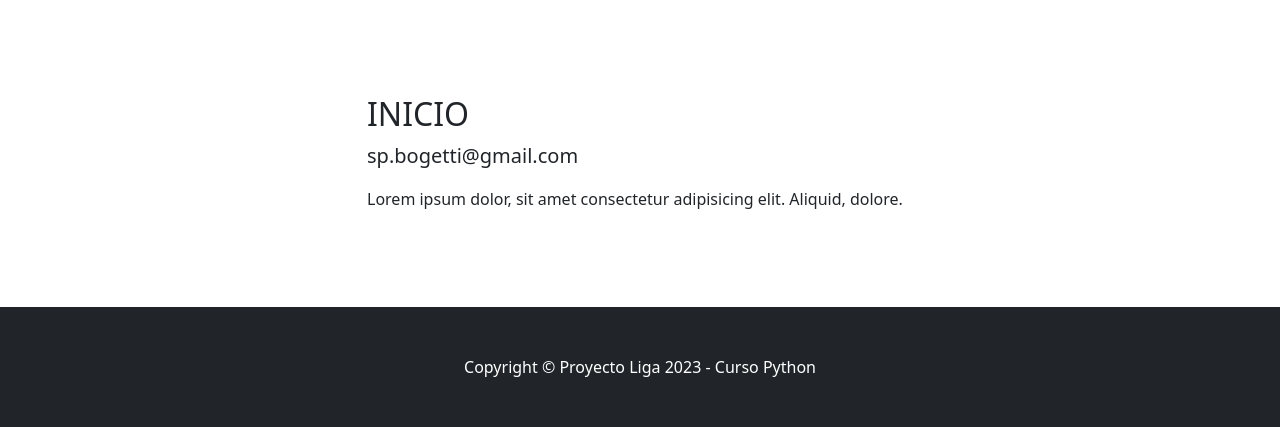
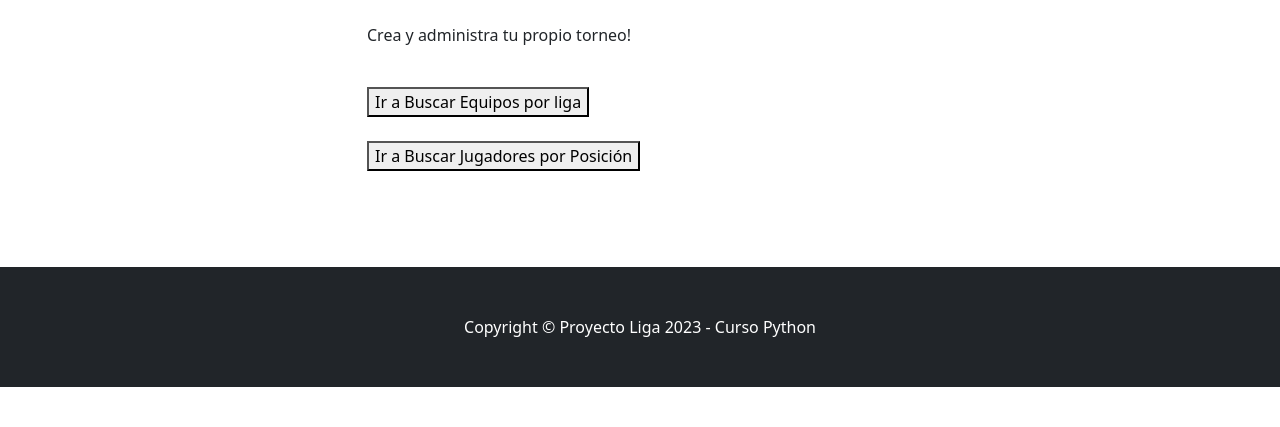
Before and after one commit to Santuk1889/Tercera-Pre-Entrega-Bogetti, a Django app: page /AppLiga/ in a window 1280 px wide. Shown: the part 489-916 px from the top of the page. After the commit the page ends 876 px from the top, so only its background shows below. Run offline with Django 4.2, Linux system fonts and the light colour scheme; some libraries are stand-ins or nearby versions.

Commit message:
Se agrega archivo README.md, se agregan busquedas desde Inicio. Listo para entregar pre-entrega.

```diff
--- a/AppLiga/templates/busquedaLiga.html
+++ b/AppLiga/templates/busquedaLiga.html
@@ -8,7 +8,7 @@
                     <h2>Busqueda de Equipos por Liga</h2>
                     <p>Liga: <input type="text" name="liga"></p>
                     <button type="submit"> Buscar Equipo </button>
-                    <p class="mb-0">Lorem ipsum dolor, sit amet consectetur adipisicing elit. Aliquid, dolore.</p>
+                    <p class="mb-0">Opciones frecuentes: Liga A, 1, A, Liga B, B, 2, Liga C, C, 3.</p>
                 </form>
             </div>
         </div>
--- a/AppLiga/templates/busquedaPosicion.html
+++ b/AppLiga/templates/busquedaPosicion.html
@@ -8,7 +8,7 @@
                     <h2>Busqueda de Jugadores por Posición</h2>
                     <p>Posición: <input type="text" name="posicion"></p>
                     <button type="submit"> Buscar Jugador </button>
-                    <p class="mb-0">Lorem ipsum dolor, sit amet consectetur adipisicing elit. Aliquid, dolore.</p>
+                    <p class="mb-0">Opciones frecuentes: Arquero, Defensor, Volante, Delantero</p>
                 </form>
             </div>
         </div>
--- a/AppLiga/templates/equipos.html
+++ b/AppLiga/templates/equipos.html
@@ -4,9 +4,7 @@
     <div class="container my-5">
         <div class="row justify-content-center">
             <div class="col-lg-6">
-                <h2>EQUIPOS</h2>
-                <p class="lead">EQUIPOS</p>
-                <p class="mb-0">Lorem ipsum dolor, sit amet consectetur adipisicing elit. Aliquid, dolore.</p>
+                <h2>Equipos</h2>
             </div>
         </div>
     </div>
--- a/AppLiga/templates/equiposFormulario.html
+++ b/AppLiga/templates/equiposFormulario.html
@@ -8,7 +8,6 @@
                     <h2>Registro de Equipos</h2>
                     {{miFormulario.as_p}}
                     <button type="submit"> Registrar Equipo </button>
-                    <p class="mb-0">Lorem ipsum dolor, sit amet consectetur adipisicing elit. Aliquid, dolore.</p>
                 </form>
             </div>
         </div>
--- a/AppLiga/templates/inicio.html
+++ b/AppLiga/templates/inicio.html
@@ -4,9 +4,19 @@
     <div class="container my-5">
         <div class="row justify-content-center">
             <div class="col-lg-6">
-                <h2>INICIO</h2>
-                <p class="lead">sp.bogetti@gmail.com</p>
-                <p class="mb-0">Lorem ipsum dolor, sit amet consectetur adipisicing elit. Aliquid, dolore.</p>
+                <h2>Inicio</h2>
+                <br>
+                <p>Bienvenido a Proyecto Liga</p>
+                <br>
+                <p>Crea y administra tu propio torneo!</p>
+                <br>
+                <a href="{% url 'busquedaLiga' %}">
+                    <button type="button">Ir a Buscar Equipos por liga</button>
+                </a>
+                <br><br>
+                <a href="{% url 'busquedaPosicion' %}">
+                    <button type="button">Ir a Buscar Jugadores por Posición</button>
+                </a>
             </div>
         </div>
     </div>
--- a/AppLiga/templates/jugadores.html
+++ b/AppLiga/templates/jugadores.html
@@ -4,9 +4,7 @@
     <div class="container my-5">
         <div class="row justify-content-center">
             <div class="col-lg-6">
-                <h2>JUGADORES</h2>
-                <p class="lead">sp.bogetti@gmail.com</p>
-                <p class="mb-0">Lorem ipsum dolor, sit amet consectetur adipisicing elit. Aliquid, dolore.</p>
+                <h2>Jugadores</h2>
             </div>
         </div>
     </div>
--- a/AppLiga/templates/jugadoresFormulario.html
+++ b/AppLiga/templates/jugadoresFormulario.html
@@ -8,7 +8,6 @@
                     <h2>Registro de Jugadores</h2>
                     {{miFormulario.as_p}}
                     <button type="submit"> Registrar Jugador </button>
-                    <p class="mb-0">Lorem ipsum dolor, sit amet consectetur adipisicing elit. Aliquid, dolore.</p>
                 </form>
             </div>
         </div>
--- a/AppLiga/templates/ligas.html
+++ b/AppLiga/templates/ligas.html
@@ -4,9 +4,7 @@
     <div class="container my-5">
         <div class="row justify-content-center">
             <div class="col-lg-6">
-                <h2>LIGAS</h2>
-                <p class="lead">sp.bogetti@gmail.com</p>
-                <p class="mb-0">Lorem ipsum dolor, sit amet consectetur adipisicing elit. Aliquid, dolore.</p>
+                <h2>Ligas</h2>
             </div>
         </div>
     </div>
--- a/AppLiga/templates/ligasFormulario.html
+++ b/AppLiga/templates/ligasFormulario.html
@@ -8,7 +8,6 @@
                     <h2>Registro de Ligas</h2>
                     {{miFormulario.as_p}}
                     <button type="submit"> Registrar Liga </button>
-                    <p class="mb-0">Lorem ipsum dolor, sit amet consectetur adipisicing elit. Aliquid, dolore.</p>
                 </form>
             </div>
         </div>
--- a/AppLiga/templates/listaLigas.html
+++ b/AppLiga/templates/listaLigas.html
@@ -4,7 +4,7 @@
     <div class="container my-5">
         <div class="row justify-content-center">
             <div class="col-lg-6">
-                <h2>LISTAR LIGAS</h2>
+                <h2>Listar Ligas</h2>
                 <ul>
                     {% for ligas in listarLigas %}
                     <li>{{ ligas.nombre }} - {{ ligas.division }}</li>
--- a/AppLiga/templates/padre.html
+++ b/AppLiga/templates/padre.html
@@ -7,7 +7,7 @@
     <meta name="viewport" content="width=device-width, initial-scale=1, shrink-to-fit=no" />
     <meta name="description" content="" />
     <meta name="author" content="" />
-    <title>Proyecto La Liga - Santiago Bogetti</title>
+    <title>Proyecto Liga - Santiago Bogetti</title>
     <!-- Favicon-->
     <link rel="icon" type="image/x-icon" href="assets/favicon.ico" />
     <!-- Core theme CSS (includes Bootstrap)-->
@@ -18,12 +18,9 @@
     {% include "nav_bar.html" %}
     <!-- Header - Primer imagen por debajo-->
     <header class="py-5 bg-image-full"
-        style="background-image: url('https://as2.ftcdn.net/v2/jpg/01/39/91/21/1000_F_139912114_qDWuzvPui52ckhCMdhSmJoQS1DEiymEf.jpg')">
+        style="background-image: url('https://img.freepik.com/vector-gratis/patron-hierba-verde-transparente_1284-52275.jpg?w=740&t=st=1694567190~exp=1694567790~hmac=9cab929283cae70ea9ef6de87d18ba3f7ffb58b47e461281a2e7d54d8e247216')">
         <div class="text-center my-5">
-            <img class="img-fluid rounded-circle mb-4" src="https://dummyimage.com/150x150/6c757d/dee2e6.jpg"
-                alt="..." />
-            <h1 class="text-white fs-3 fw-bolder">Proyecto Liga</h1>
-            <p class="text-white-50 mb-0">Crea y administra tu propio torneo.</p>
+            <h1 class="text-white fs-3 fw-bolder">Proyecto Liga 2023</h1>
         </div>
     </header>
     <!-- Contenido que cambia-->
```
